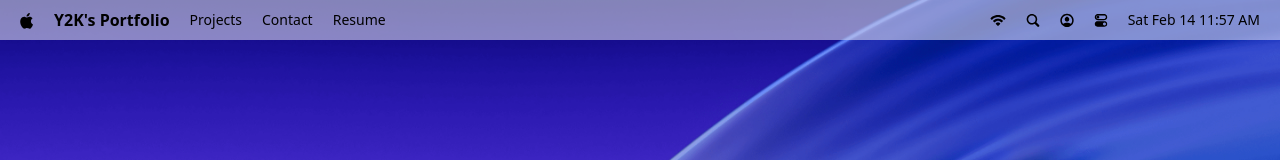
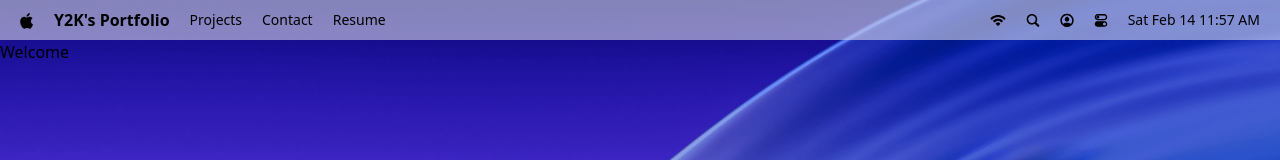
Before and after one commit to IgorD-lab/WebOS, a React (Vite) app: page / in a window 1280 px wide. Shown: the top 160 px of the page. Built offline with nearby package versions, Linux system fonts and the light colour scheme; a web font is replaced by a local one.

Commit message:
fix: configured tsconfig for newer browsers

```diff
--- a/src/App.tsx
+++ b/src/App.tsx
@@ -1,9 +1,11 @@
 import Navbar from '#components/Navbar';
+import Welcome from '#components/Welcome';
 
 const App = () => {
   return (
     <main>
       <Navbar />
+      <Welcome />
     </main>
   );
 };
--- a/tsconfig.json
+++ b/tsconfig.json
@@ -1,5 +1,10 @@
 {
   "compilerOptions": {
+    "target": "ESNext", // Or at least "ES2020"
+    "lib": ["ESNext", "DOM", "DOM.Iterable"],
+    "module": "ESNext",
+    "moduleResolution": "bundler", // Essential for Vite
+    "skipLibCheck": true, // Crucial: Stops TS from complaining about errors inside node_modules
     "esModuleInterop": true,
     "allowSyntheticDefaultImports": true,
     "paths": {
```
Also changed, not shown: 1 other file (tests, documents, lock files or other folders).
